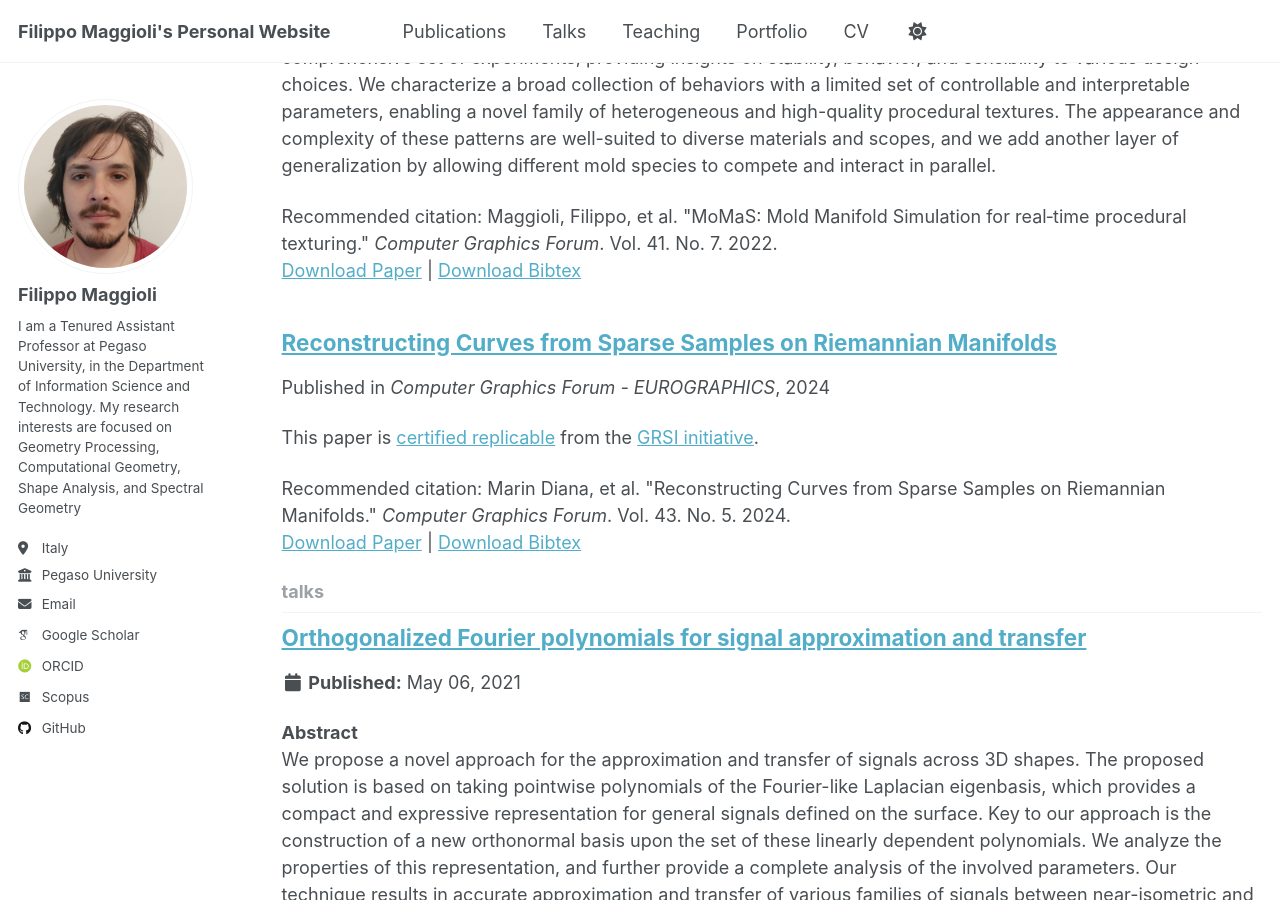
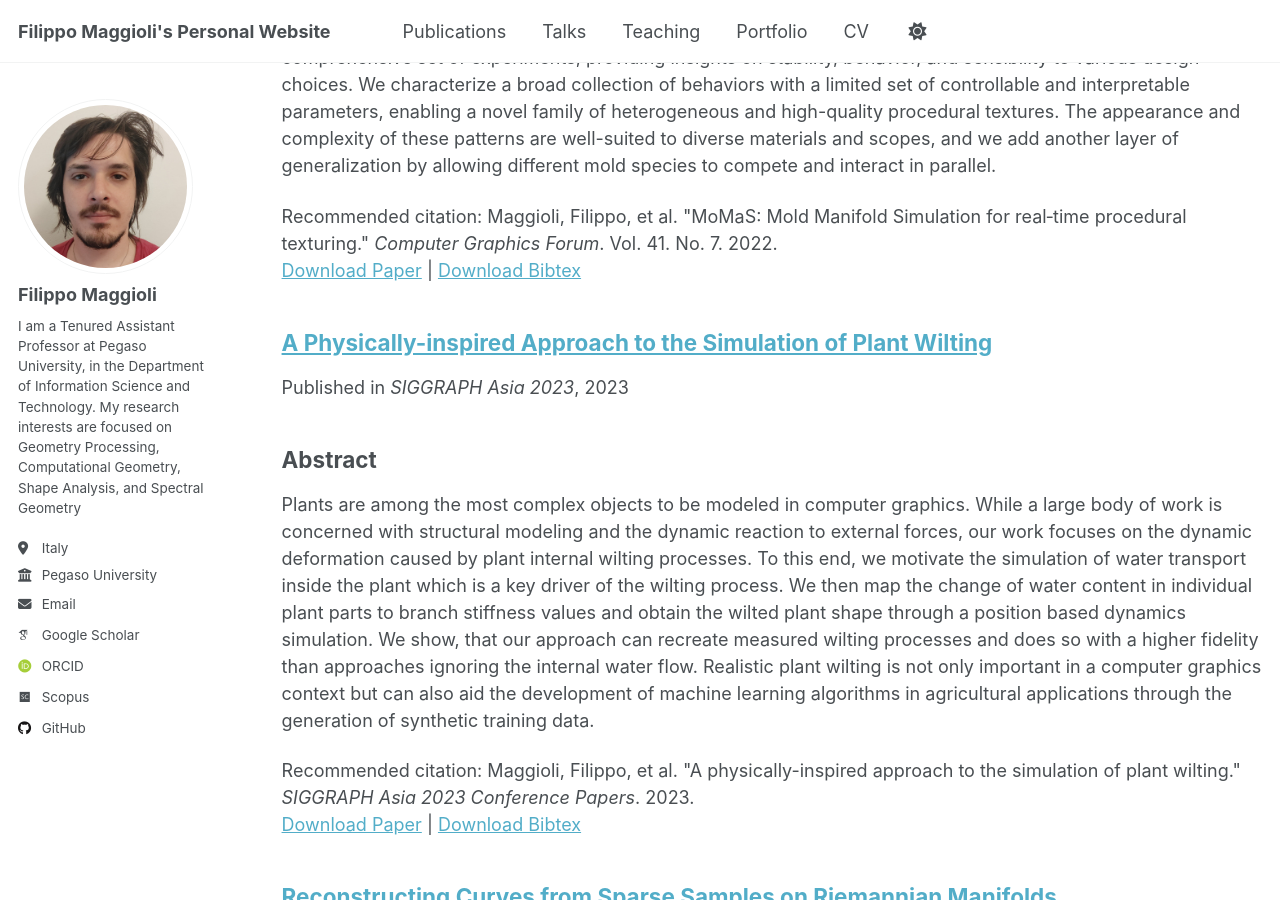
Before and after one commit to fmaggioli/fmaggioli.github.io, a Jekyll site: the page built from _pages/collection-archive.html, in a window 1280 px wide and 900 px high, scrolled down 4766 px. Built offline with Jekyll 4.4.1, drawn with Linux system fonts in a browser that asks for light colours; some web fonts are replaced; some of the changed text lies outside the part shown.

Commit message:
Working on publications

````diff
--- a/_publications/2022-07-25-newton.md
+++ b/_publications/2022-07-25-newton.md
@@ -4,7 +4,7 @@ collection: publications
 category: conferences
 permalink: /publication/2022-07-25-newton
 date: 2022-07-25
-venue: 'Internotial Conference on Parallel Processing'
+venue: 'ACM SIGGRAPH 2022 Posters'
 paperurl: '/files/2022-07-25-newton.pdf'
 bibtexurl: '/files/2022-07-25-newton.bib'
 codeurl: 'https://github.com/filthynobleman/newton-fractals'
--- /dev/null
+++ b/_publications/2023-12-11-plants.md
@@ -0,0 +1,29 @@
+---
+title: "A Physically-inspired Approach to the Simulation of Plant Wilting"
+collection: publications
+category: conferences
+permalink: /publication/2023-12-11-plants
+date: 2023-12-11
+venue: 'SIGGRAPH Asia 2023'
+paperurl: '/files/2023-12-11-plants.pdf'
+bibtexurl: '/files/2023-12-11-plants.bib'
+codeurl: 'https://github.com/filthynobleman/plant-wilting-simulation'
+teaser: '/images/publications/plants.png'
+doi: 'https://doi.org/10.1145/3610548.3618218'
+citation: 'Maggioli, Filippo, et al. "A physically-inspired approach to the simulation of plant wilting." <i>SIGGRAPH Asia 2023 Conference Papers</i>. 2023.'
+---
+
+## Abstract
+Plants are among the most complex objects to be modeled in computer graphics. While a large body of work is concerned with structural modeling and the dynamic reaction to external forces, our work focuses on the dynamic deformation caused by plant internal wilting processes. To this end, we motivate the simulation of water transport inside the plant which is a key driver of the wilting process. We then map the change of water content in individual plant parts to branch stiffness values and obtain the wilted plant shape through a position based dynamics simulation. We show, that our approach can recreate measured wilting processes and does so with a higher fidelity than approaches ignoring the internal water flow. Realistic plant wilting is not only important in a computer graphics context but can also aid the development of machine learning algorithms in agricultural applications through the generation of synthetic training data.
+
+
+## BibTeX
+```bibtex
+@inproceedings{maggioli2023physically,
+  title={A physically-inspired approach to the simulation of plant wilting},
+  author={Maggioli, Filippo and Klein, Jonathan and H{\"a}drich, Torsten and Rodol{\`a}, Emanuele and Pa{\l}ubicki, Wojtek and Pirk, S{\"o}ren and Michels, Dominik L},
+  booktitle={SIGGRAPH Asia 2023 Conference Papers},
+  pages={1--8},
+  year={2023}
+}
+```
--- /dev/null
+++ b/files/2023-12-11-plants.bib
@@ -0,0 +1,7 @@
+@inproceedings{maggioli2023physically,
+  title={A physically-inspired approach to the simulation of plant wilting},
+  author={Maggioli, Filippo and Klein, Jonathan and H{\"a}drich, Torsten and Rodol{\`a}, Emanuele and Pa{\l}ubicki, Wojtek and Pirk, S{\"o}ren and Michels, Dominik L},
+  booktitle={SIGGRAPH Asia 2023 Conference Papers},
+  pages={1--8},
+  year={2023}
+}
````
Also changed, not shown: _publications/2021-10-05-strassen.md (+1 -1 lines), 1 other file.
